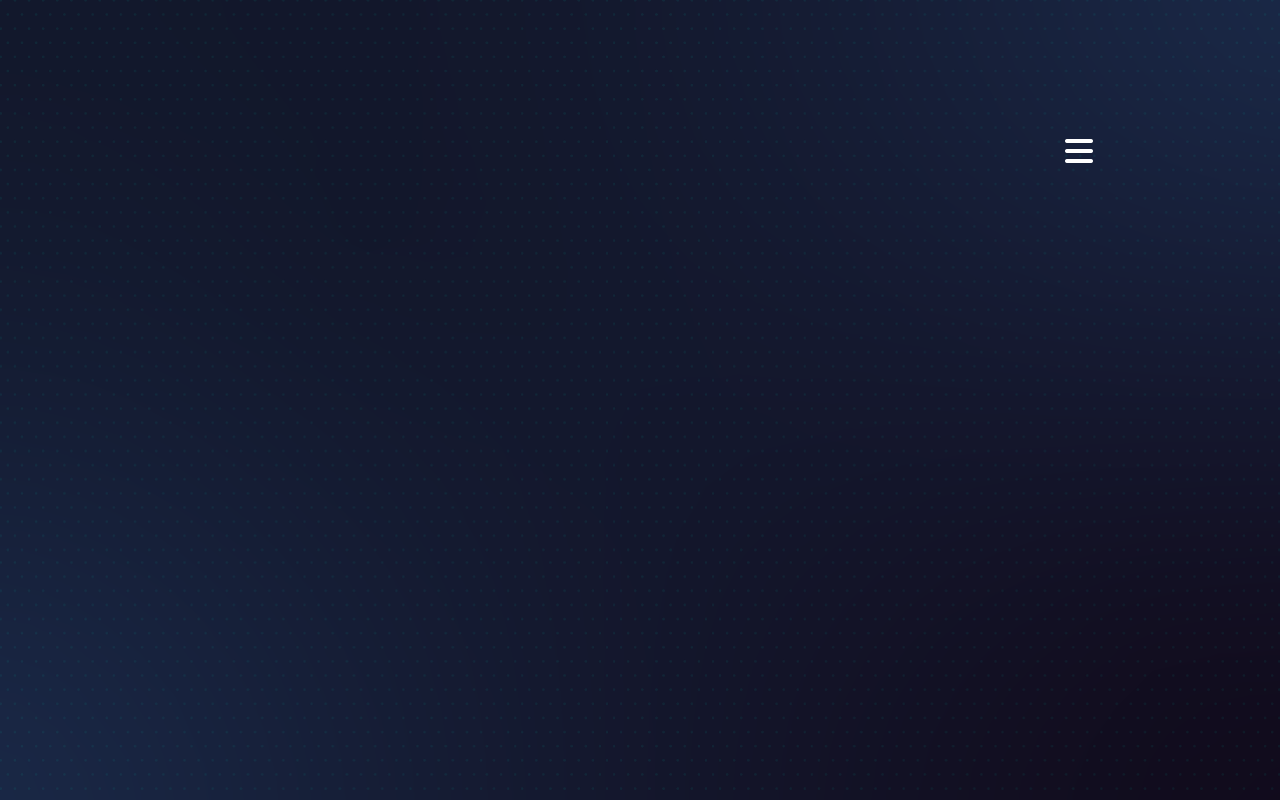
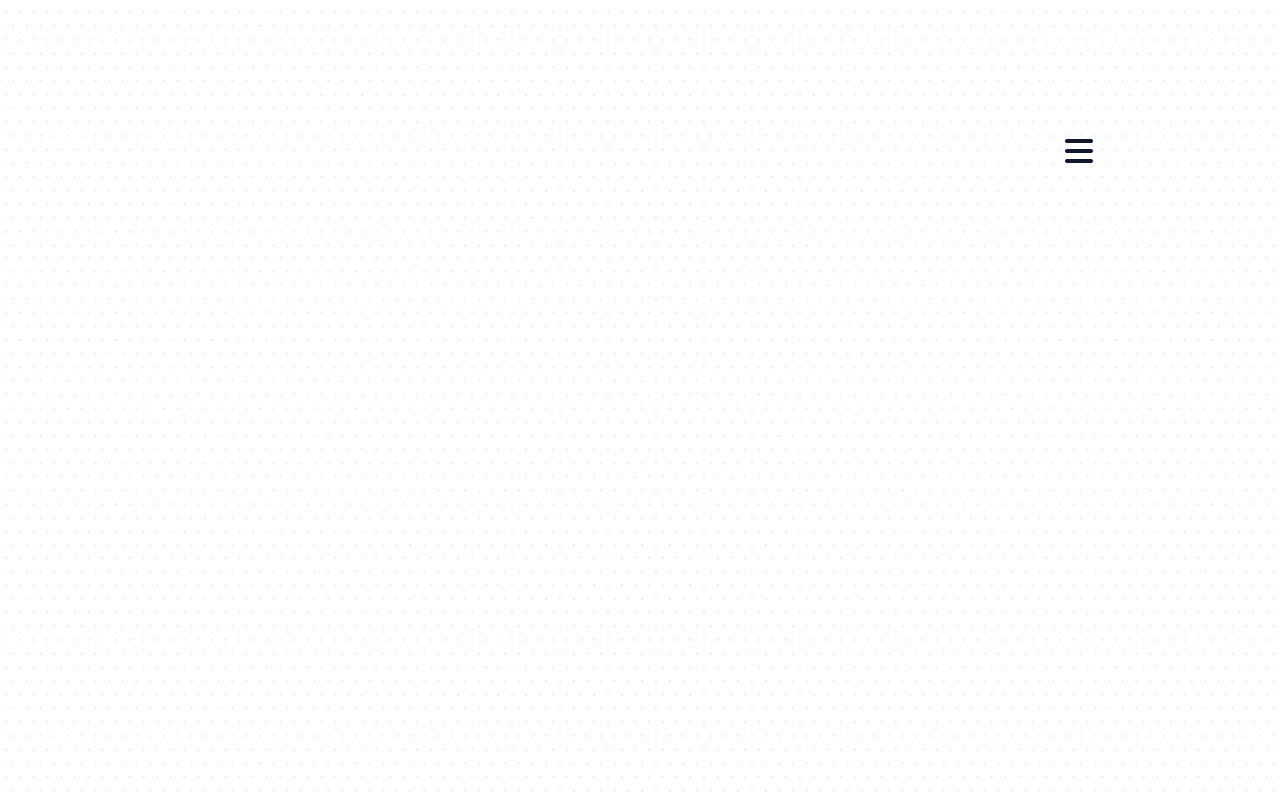
Before and after one commit to operezhernandez25/portafolio-henry-designer, a PHP site: page /portafolio.html in a window 1280 px wide. Run offline with PHP 8.4, Linux system fonts and the light colour scheme; some libraries are stand-ins or nearby versions.

Commit message:
update portafolio

```diff
--- a/css/style.css
+++ b/css/style.css
@@ -10,6 +10,17 @@
     background-color: #11172D
 }
 
+.first-section-periscope{
+    background-image: url('../images/background-puntos-grises-periscope.png');
+    padding-top: 50px !important;
+    background-repeat: no-repeat;
+    min-height: 800px;
+    -webkit-background-size: cover;
+    -moz-background-size: cover;
+    -o-background-size: cover;
+    background-size: cover;
+    background-color: #fff
+}
 .second-section{
 
     background-image: url('../images/points-white-background.png');
@@ -378,3 +389,15 @@ img.img-periscope-text {
 .modal-backdrop.show {
     opacity: 0.07;
 }
+
+.button-exit-modal {
+    position: fixed;
+    z-index: 9;
+    top: 49%;
+    right: 3%;
+    opacity: 1;
+}
+
+.button-exit-modal>img{
+    width: 42px;
+}
--- a/portafolio.html
+++ b/portafolio.html
@@ -7,7 +7,7 @@
 
     <!-- Bootstrap CSS -->
     <link rel="stylesheet" href="./css/bootstrap.min.css">
-    <link rel="stylesheet" href="./css/style.css?v=2.13">
+    <link rel="stylesheet" href="./css/style.css?v=2.2">
     <link rel="stylesheet" href="./css/carousel/style.css">
     <title>Henry Miranda!</title>
   </head>
@@ -21,13 +21,13 @@
                 </ul>
             </div>
 
-    <div class="first-section container-fluid" data-aos="fade-up">
+    <div class="first-section-periscope container-fluid" data-aos="fade-up">
         <div class="row">
                 <div class="col-md-1"></div>
                 <div class="col-md"></div>
                 <div class="col-md-1">
                         <input type="checkbox" id="overlay-input">
-                        <label for="overlay-input" id="overlay-button" class="fas  fa-2x menu" style="color:white"></label>
+                        <label for="overlay-input" id="overlay-button" class="fas  fa-2x menu" style="color:#11172D"></label>
                 </div>
         </div>
             <div class="row">
@@ -93,7 +93,7 @@
             <div class="modal-body">
              <div class="row">
                <div class="col-md-1">
-                  <button type="button" class="close" style="    float: none;" data-dismiss="modal" aria-label="Close">
+                  <button type="button" class="close button-exit-modal" style="    float: none;" data-dismiss="modal" aria-label="Close">
                       <img src="./images/icons/X-05.png" alt="">
                   </button>
                </div>
```
Also changed, not shown: images/background-puntos-grises-periscope.png (added).
